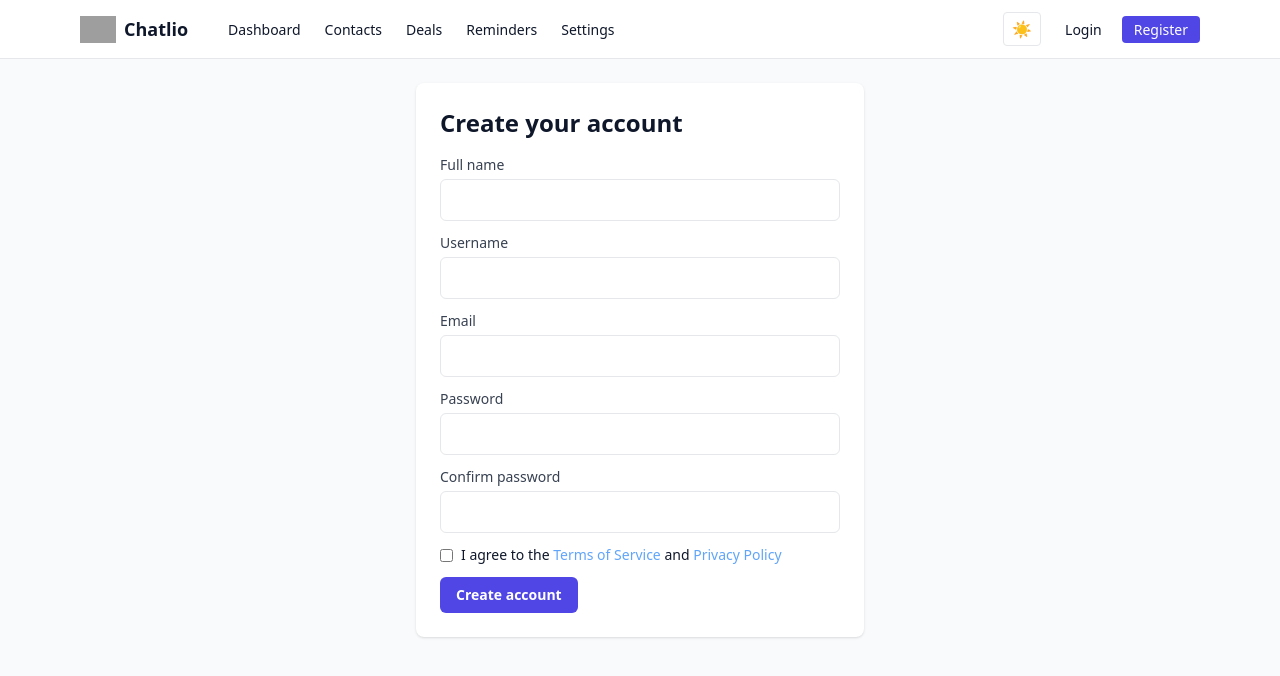
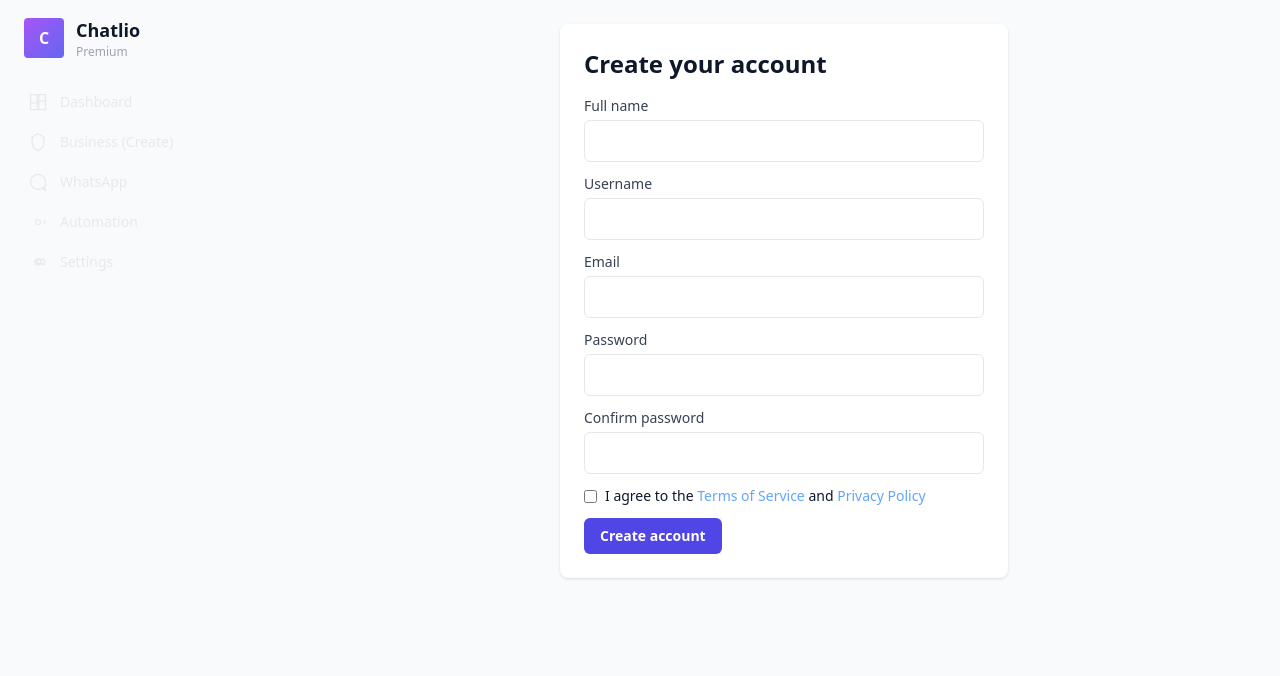
Before and after one commit to aytac43-0/Chatlio, a Next.js app: page /register in a window 1280 px wide. Shown: the top 676 px of the page. Built offline with nearby package versions, Linux system fonts and the light colour scheme; no server answers; grey boxes are pictures that could not be loaded.

Commit message:
UI: Complete Dark Premium redesign with Sidebar and Auth animations

```diff
--- a/app/globals.css
+++ b/app/globals.css
@@ -4,15 +4,15 @@
 
 /* Theme variables: used by ThemeProvider (data-theme attr on <html>) */
 :root {
-	--bg: #F8FAFC;
-	--fg: #0F172A;
-	--muted: #64748b;
+  --bg: #ffffff;
+  --fg: #0f172a;
+  --muted: #64748b;
 }
 
 [data-theme='dark'] {
-	--bg: #020617;
-	--fg: #F8FAFC;
-	--muted: #94a3b8;
+  --bg: #09090b; /* deep midnight */
+  --fg: #e6e6e6; /* light gray */
+  --muted: #94a3b8;
 }
 
 /* Basic element resets that rely on variables */
@@ -20,3 +20,16 @@ html, body {
 	background-color: var(--bg);
 	color: var(--fg);
 }
+
+/* Premium dark background mesh/gradient for auth pages */
+.auth-bg {
+	background: radial-gradient(800px 400px at 10% 20%, rgba(99,102,241,0.06), transparent 10%),
+							radial-gradient(600px 300px at 90% 80%, rgba(14,165,233,0.04), transparent 10%),
+							var(--bg);
+}
+
+/* Ensure inputs have prominent focus in dark mode */
+.focus-glow:focus {
+	outline: none;
+	box-shadow: 0 4px 18px rgba(99,102,241,0.12), 0 0 0 4px rgba(99,102,241,0.06);
+}
--- a/app/layout.tsx
+++ b/app/layout.tsx
@@ -1,5 +1,5 @@
 import './globals.css';
-import Navbar from '../components/Navbar';
+import Sidebar from '../components/Sidebar';
 import { cookies } from 'next/headers';
 import Providers from './providers';
 import { createClient } from '../utils/supabase/server';
@@ -23,9 +23,11 @@ export default async function RootLayout({ children }: { children: React.ReactNo
     <html lang="en">
       <body className="min-h-screen bg-background text-foreground antialiased">
         <Providers>
-          <Navbar />
+          <div className="flex min-h-screen">
+            <Sidebar />
+            <main className="flex-1 max-w-6xl mx-auto px-4 py-6">{children}</main>
+          </div>
         </Providers>
-        <main className="max-w-6xl mx-auto px-4 py-6">{children}</main>
       </body>
     </html>
   );
--- /dev/null
+++ b/components/CreateBusinessModal.tsx
@@ -0,0 +1,28 @@
+"use client";
+
+import React, { useState } from 'react';
+import { motion } from 'framer-motion';
+
+export default function CreateBusinessModal({ onCreate }: { onCreate?: (name: string) => void }) {
+  const [open, setOpen] = useState(false);
+  const [name, setName] = useState('');
+
+  return (
+    <div>
+      <button onClick={() => setOpen(true)} className="px-3 py-1 bg-primary text-white rounded">Create Business</button>
+      {open && (
+        <div className="fixed inset-0 z-50 flex items-center justify-center">
+          <div className="absolute inset-0 bg-black/60" onClick={() => setOpen(false)} />
+          <motion.div initial={{ scale: 0.95, opacity: 0 }} animate={{ scale: 1, opacity: 1 }} className="bg-white dark:bg-gray-900 rounded-lg p-6 z-10 w-full max-w-md">
+            <h3 className="text-lg font-semibold mb-3">Create Business</h3>
+            <input value={name} onChange={(e) => setName(e.target.value)} placeholder="Business name" className="w-full px-3 py-2 rounded-md border mb-3" />
+            <div className="flex justify-end gap-2">
+              <button className="px-3 py-1" onClick={() => setOpen(false)}>Cancel</button>
+              <button className="px-3 py-1 bg-primary text-white rounded" onClick={() => { onCreate?.(name); setOpen(false); }}>Create</button>
+            </div>
+          </motion.div>
+        </div>
+      )}
+    </div>
+  );
+}
--- a/components/Input.tsx
+++ b/components/Input.tsx
@@ -9,8 +9,11 @@ type Props = React.InputHTMLAttributes<HTMLInputElement> & {
 export default function Input({ label, error, ...props }: Props) {
   return (
     <div className="w-full">
-      {label && <label className="block text-sm font-medium text-gray-700 mb-1">{label}</label>}
-      <input {...props} className="w-full px-3 py-2 rounded-md border border-gray-200 focus:outline-none focus:ring-2 focus:ring-accent" />
+      {label && <label className="block text-sm font-medium text-gray-700 dark:text-gray-200 mb-1">{label}</label>}
+      <input
+        {...props}
+        className="w-full px-3 py-2 rounded-md border border-gray-200 dark:border-gray-700 bg-white dark:bg-gray-800 text-gray-900 dark:text-gray-100 transition-shadow focus:outline-none focus-glow"
+      />
       {error && <p className="text-xs text-red-600 mt-1">{error}</p>}
     </div>
   );
--- /dev/null
+++ b/components/Sidebar.tsx
@@ -0,0 +1,63 @@
+"use client";
+
+import React from 'react';
+import Link from 'next/link';
+import { motion } from 'framer-motion';
+
+function Icon({ children }: { children: React.ReactNode }) {
+  return <span className="w-5 h-5 inline-flex items-center justify-center">{children}</span>;
+}
+
+export default function Sidebar() {
+  return (
+    <aside className="w-72 bg-white/5 backdrop-blur border-r border-white/5 p-4 hidden md:block">
+      <div className="space-y-6">
+        <div className="flex items-center gap-3 px-2">
+          <div className="w-10 h-10 bg-gradient-to-br from-purple-500 to-indigo-500 rounded flex items-center justify-center text-white font-bold">C</div>
+          <div>
+            <div className="text-lg font-semibold">Chatlio</div>
+            <div className="text-xs text-gray-400">Premium</div>
+          </div>
+        </div>
+
+        <nav className="flex flex-col space-y-1">
+          <SidebarLink href="/dashboard" label="Dashboard">
+            <Icon><svg viewBox="0 0 24 24" fill="none" stroke="currentColor" strokeWidth="1.5" className="w-5 h-5"><path d="M3 13h8V3H3v10zM13 21h8V11h-8v10zM13 3v8h8V3h-8zM3 21h8v-8H3v8z"/></svg></Icon>
+          </SidebarLink>
+
+          <SidebarLink href="/business/create" label="Business (Create)">
+            <Icon><svg viewBox="0 0 24 24" fill="none" stroke="currentColor" strokeWidth="1.5" className="w-5 h-5"><path d="M12 2l7 4v6c0 5-3 9-7 10-4-1-7-5-7-10V6l7-4z"/></svg></Icon>
+          </SidebarLink>
+
+          <SidebarLink href="/whatsapp" label="WhatsApp">
+            <Icon><svg viewBox="0 0 24 24" fill="none" stroke="currentColor" strokeWidth="1.5" className="w-5 h-5"><path d="M21 12a9 9 0 1 0-2.6 6.1L22 22l-3.9-1.6A9 9 0 0 0 21 12z"/></svg></Icon>
+          </SidebarLink>
+
+          <SidebarLink href="https://n8n.io" label="Automation">
+            <Icon><svg viewBox="0 0 24 24" fill="none" stroke="currentColor" strokeWidth="1.5" className="w-5 h-5"><circle cx="12" cy="12" r="3"/><path d="M19.4 15a7 7 0 0 0 0-6"/></svg></Icon>
+          </SidebarLink>
+
+          <SidebarLink href="/settings" label="Settings">
+            <Icon><svg viewBox="0 0 24 24" fill="none" stroke="currentColor" strokeWidth="1.5" className="w-5 h-5"><path d="M12 15.5a3.5 3.5 0 1 0 0-7 3.5 3.5 0 0 0 0 7z"/><path d="M19.4 15a1.6 1.6 0 0 0 .3-1l-.2-1 1-1-1-1 .2-1a1.6 1.6 0 0 0-.3-1l-1-1-1 1a7 7 0 0 1-2 0l-1-1-1 1-1 1-1-1-1 1-.2 1 1 1-.2 1a1.6 1.6 0 0 0 .3 1l1 1 1-1a7 7 0 0 1 2 0l1 1 1-1 1 1z"/></svg></Icon>
+          </SidebarLink>
+        </nav>
+      </div>
+    </aside>
+  );
+}
+
+function SidebarLink({ href, label, children }: { href: string; label: string; children: React.ReactNode }) {
+  return (
+    <Link href={href} className="group">
+      <motion.div
+        initial={{ opacity: 0.9 }}
+        whileHover={{ x: 6 }}
+        transition={{ type: 'spring', stiffness: 300 }}
+        className="flex items-center gap-3 px-3 py-2 rounded hover:bg-white/3 text-gray-200"
+      >
+        {children}
+        <span className="text-sm">{label}</span>
+      </motion.div>
+    </Link>
+  );
+}
```
